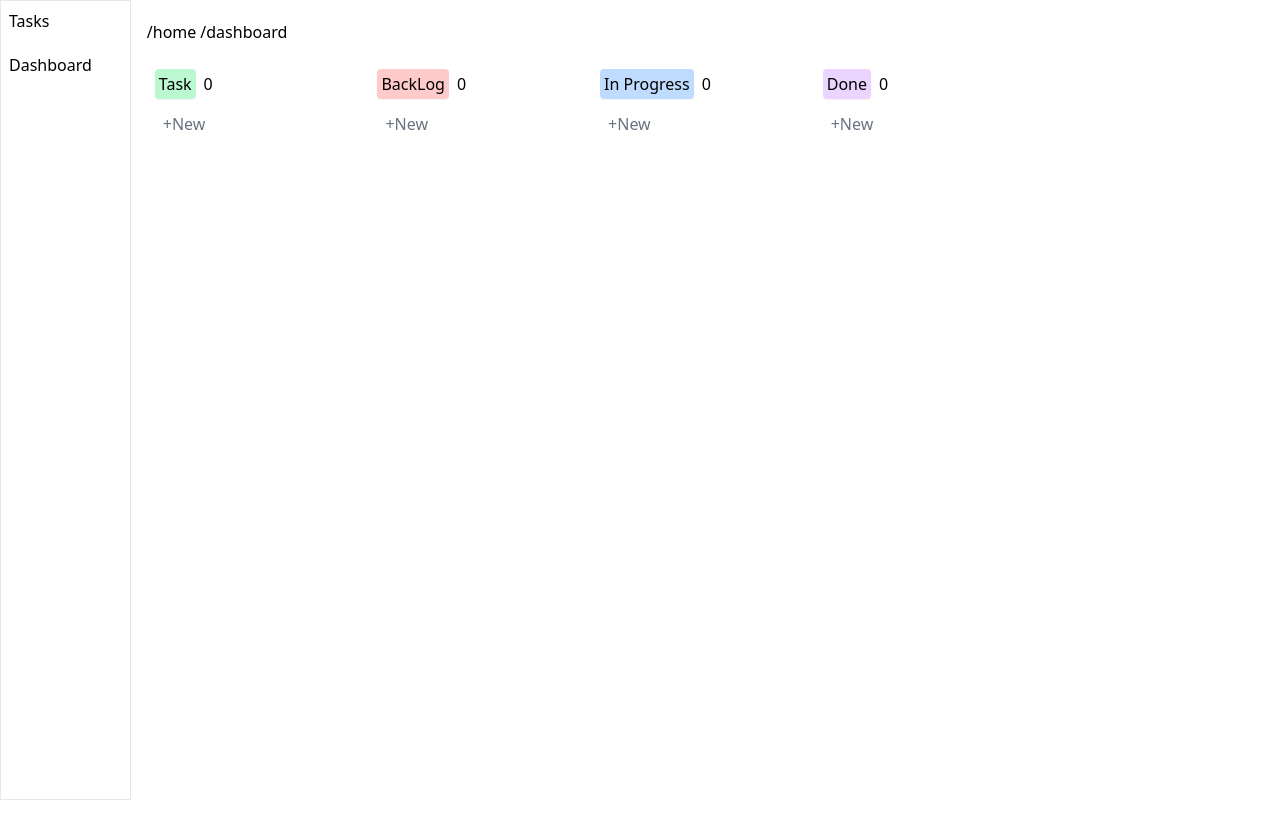
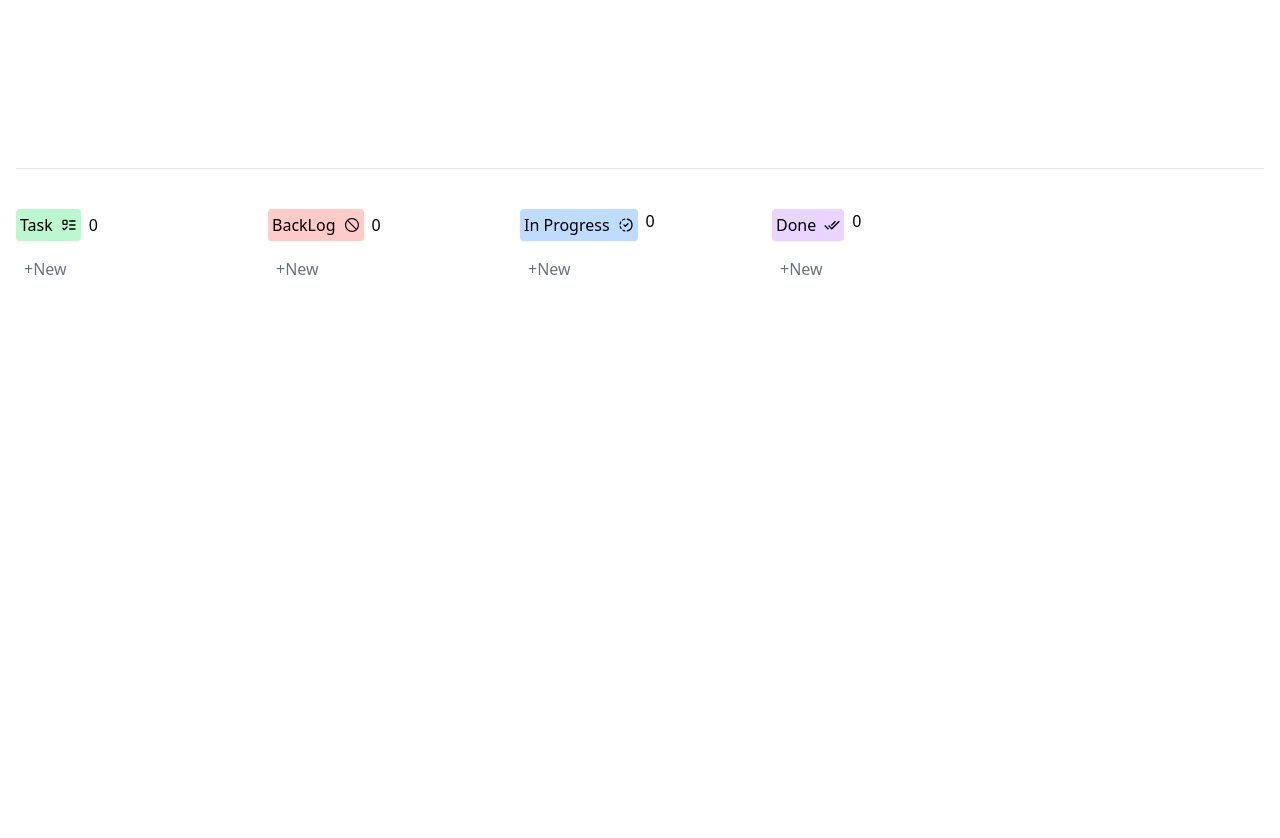
Before and after one commit to Amrit-Thapa/task-manager, a Next.js app: page / in a window 1280 px wide. Shown: the top 838 px of the page. Before the commit the page ends 800 px from the top, so only its background shows below. Built offline with nearby package versions, Linux system fonts and the light colour scheme.

Commit message:
adding items to db

```diff
--- a/package.json
+++ b/package.json
@@ -19,6 +19,7 @@
     "postcss": "8.4.27",
     "react": "18.2.0",
     "react-dom": "18.2.0",
+    "react-icons": "^4.11.0",
     "tailwind-merge": "^1.14.0",
     "tailwindcss": "3.3.3",
     "typescript": "5.1.6"
--- a/src/app/components/Header.tsx
+++ /dev/null
@@ -1,10 +0,0 @@
-const Header = () => {
-  return (
-    <div className="flex gap-1 py-5 list-none">
-      <a href="/">/home</a>
-      <a href="/dashboard">/dashboard</a>
-    </div>
-  );
-};
-
-export default Header;
--- a/src/app/components/TaskList.tsx
+++ b/src/app/components/TaskList.tsx
@@ -14,7 +14,10 @@ const Label = ({children, className}: ComponentProps<"div">) => {
   return (
     <div>
       <label
-        className={twMerge("p-1 bg-green-200 rounded shadow-sm", className)}
+        className={twMerge(
+          "p-1 bg-green-200 rounded shadow-sm flex gap-2 justify-center items-center",
+          className,
+        )}
       >
         {children}
       </label>
@@ -46,12 +49,12 @@ const ListItem = ({taskList, onDropItem, addTask, type}: Props) => {
               onDragOver={(event) => {
                 event.preventDefault();
                 if (task.id !== selectedTask?.id) {
-                  // event.target.style.borderTop = "thick solid #77AAFF";
+                  event.target.style.borderTop = "thick solid #77AAFF";
                 }
               }}
-              onDragEnd={(event) => {
+              onDragLeave={(event) => {
                 event.preventDefault();
-                // event.target.style.borderTop = "none";
+                event.target.style.borderTop = "none";
               }}
               onDragStart={() => setSelectedTask(task)}
               onDrop={() => onDropItem(task)}
--- a/src/app/layout.tsx
+++ b/src/app/layout.tsx
@@ -1,7 +1,6 @@
 import "./globals.css";
 import type {Metadata} from "next";
 import Sidebar from "./components/Sidebar";
-import Header from "./components/Header";
 import {ComponentProps} from "react";
 import {AppContextProvider} from "./AppContextProvider";
 
@@ -21,10 +20,10 @@ export default function RootLayout({children}: ComponentProps<"body">) {
           className="flex max-w-[1600px] m-auto"
           suppressHydrationWarning={true}
         >
-          <Sidebar />
-          <div className="w-full px-4 ">
-            <Header />
-            <div>{children}</div>
+          {/* <Sidebar /> */}
+          <div className="w-full px-4">
+            <div className="flex items-end w-full h-32" id="title-portal"></div>
+            <div className="pt-10">{children}</div>
           </div>
         </body>
       </AppContextProvider>
--- a/src/app/page.tsx
+++ b/src/app/page.tsx
@@ -1,5 +1,10 @@
 "use client";
-import {useEffect, useState} from "react";
+import {useEffect, useLayoutEffect, useRef, useState} from "react";
+import {createPortal} from "react-dom";
+import {MdOutlineAddTask, MdOutlineDoneAll} from "react-icons/md";
+import {LuListTodo} from "react-icons/lu";
+import {AiOutlineStop} from "react-icons/ai";
+import {TbProgressCheck} from "react-icons/tb";
 import {
   getAllStoreData,
   initDB,
@@ -20,6 +25,7 @@ export default function Home() {
   const [doneList, setDoneList] = useState<Task[]>();
   const [inprogressList, setInprogressList] = useState<Task[]>();
   const [backlogList, setBacklogList] = useState<Task[]>();
+  const ref = useRef<Element | null>(null);
 
   useEffect(() => {
     if (taskList.length) {
@@ -28,7 +34,7 @@ export default function Home() {
         (item) => item.status,
       );
 
-      setBacklogList([...(groupedTask.get(Status.backlog) || [])]);
+      setBacklogList(groupedTask.get(Status.backlog));
       setInprogressList(groupedTask.get(Status.inProgress));
       setDoneList(groupedTask.get(Status.done));
       setCreatedList(groupedTask.get(Status.created));
@@ -47,6 +53,11 @@ export default function Home() {
     })();
   }, []);
 
+  useLayoutEffect(() => {
+    ref.current = document.getElementById("title-portal");
+  }, []);
+
+  // Todo update this function
   const handleTaskDrop = (destination: Status, task?: Task) => {
     if (!selectedTask) return;
 
@@ -54,6 +65,7 @@ export default function Home() {
       taskList.filter((item) => item.id !== selectedTask.id),
       (item) => item.status,
     );
+
     groupedTask.set(
       destination,
       insertTaskAtIndex(groupedTask.get(destination) || [], {
@@ -76,16 +88,28 @@ export default function Home() {
     setSelectedTask(undefined);
   };
 
-  const handleTaskAdd = (task: Task) => {
-    addTask(Store.Tasks, task);
+  const handleTaskAdd = async (task: Task) => {
+    await addTask<Task>(Store.Tasks, task);
     setTaskList((prev) => [...prev, task]);
   };
 
   return (
-    <div className="grid grid-cols-5 min-h-[calc(100vh-114px)] gap-3 p-2">
+    <>
+      {ref.current &&
+        createPortal(
+          <div className="flex items-center justify-center gap-2 text-4xl">
+            <MdOutlineAddTask />
+            Task
+          </div>,
+          ref.current!,
+        )}
+      <div className="grid grid-cols-5 min-h-[calc(100vh-114px)] gap-3 pt-10 border-t">
         <TaskList>
-        <div className="flex gap-2">
-          <TaskList.Label>Task</TaskList.Label>
+          <div className="flex items-center gap-2">
+            <TaskList.Label>
+              Task
+              <LuListTodo />
+            </TaskList.Label>
             <span>{createdList?.length || 0}</span>
           </div>
           <TaskList.ListItem
@@ -96,8 +120,11 @@ export default function Home() {
           />
         </TaskList>
         <TaskList>
-        <div className="flex gap-2">
-          <TaskList.Label className="bg-red-200">BackLog</TaskList.Label>
+          <div className="flex items-center gap-2">
+            <TaskList.Label className="bg-red-200">
+              BackLog
+              <AiOutlineStop />
+            </TaskList.Label>
             <span>{backlogList?.length || 0}</span>
           </div>
           <TaskList.ListItem
@@ -109,7 +136,10 @@ export default function Home() {
         </TaskList>
         <TaskList>
           <div className="flex gap-2">
-          <TaskList.Label className="bg-blue-200">In Progress</TaskList.Label>
+            <TaskList.Label className="bg-blue-200">
+              In Progress
+              <TbProgressCheck />
+            </TaskList.Label>
             <span>{inprogressList?.length || 0}</span>
           </div>
           <TaskList.ListItem
@@ -121,7 +151,10 @@ export default function Home() {
         </TaskList>
         <TaskList>
           <div className="flex gap-2">
-          <TaskList.Label className="bg-purple-200">Done</TaskList.Label>
+            <TaskList.Label className="bg-purple-200">
+              Done
+              <MdOutlineDoneAll />
+            </TaskList.Label>
             <span>{doneList?.length || 0}</span>
           </div>
           <TaskList.ListItem
@@ -132,5 +165,6 @@ export default function Home() {
           />
         </TaskList>
       </div>
+    </>
   );
 }
```
Also changed, not shown: 1 other file (tests, documents, lock files or other folders). Lines whose indentation alone changed are shown as unchanged.
